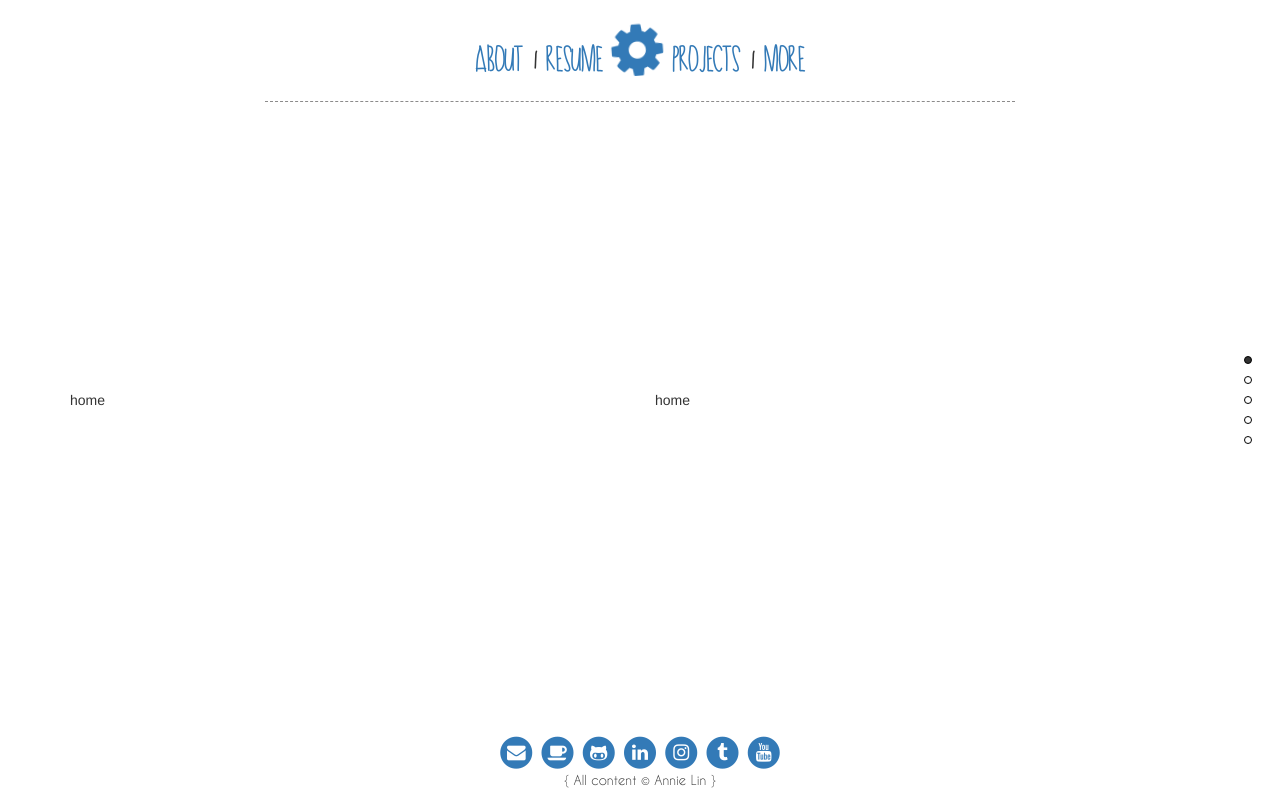
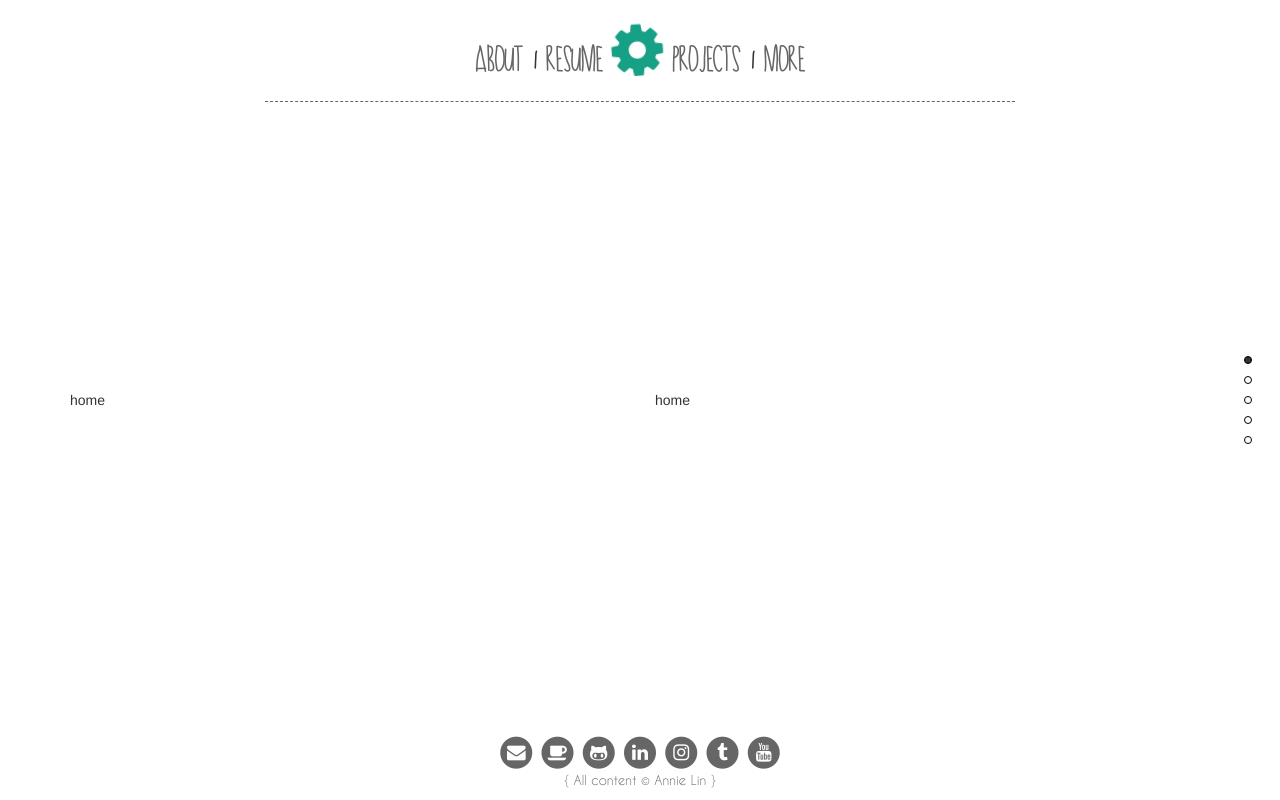
Before and after one commit to theannielin/theannielin.github.io, a plain HTML site: page test.html in a window 1280 px wide. Drawn offline with nearby package versions, Linux system fonts and the light colour scheme.

Commit message:
links have color

```diff
--- a/css/new.css
+++ b/css/new.css
@@ -1,4 +1,4 @@
-/* Main CSS sheet for www.anniel.in */
+/* Main CSS sheet for www.anniel.in 16a085 */
 
 @font-face {
 	font-family: passiontea;
@@ -21,7 +21,7 @@
 }
 
 hr {
-  border-top: 1.5px dashed #8c8b8b;
+  border-top: 1.5px dashed #666;
 }
 
 hr:after {
@@ -31,6 +31,16 @@ hr:after {
   top: -13px;
   padding: 0 3px;
   background: #fff;
-  color: #8c8b8b;
+  color: #666;
   font-size: 18px;
 }
+
+a:link {text-decoration:none; color: #666;}
+a:visited {text-decoration:none; color: #666;}
+a:hover {text-decoration:none; color: #16a085;}
+a:active {text-decoration:none; color: #666;}
+
+#cog:link {text-decoration:none; color: #16a085;}
+#cog:visited {text-decoration:none; color: #16a085;}
+#cog:hover {text-decoration:none; color: #16a085;}
+#cog:active {text-decoration:none; color: #16a085}
--- a/test.html
+++ b/test.html
@@ -90,7 +90,7 @@
             <div style="font-size:30px; font-family: passiontea;">
                 <a class="page-scroll" href="#about">about</a> |
                 <a class="page-scroll" href="#resume">resume</a>
-                <a class="page-scroll" href="#home">
+                <a class="page-scroll" href="#home" id="cog">
                     <i class="fa fa-cog fa-spin fa-2x"></i>
                 </a>
                 <a class="page-scroll" href="#projects">projects</a> |
@@ -230,7 +230,7 @@
                   <i class="fa fa-youtube fa-stack-1x fa-inverse"></i>
                 </span>
             </a>
-            <p style="font-size:13px; font-family:caviardreams">{ All content &copy Annie Lin }</p>
+            <p style="font-size:13px; font-family:caviardreams; color: #666;">{ All content &copy Annie Lin }</p>
         </div>
     </nav> <!-- /.footer -->
 
```
